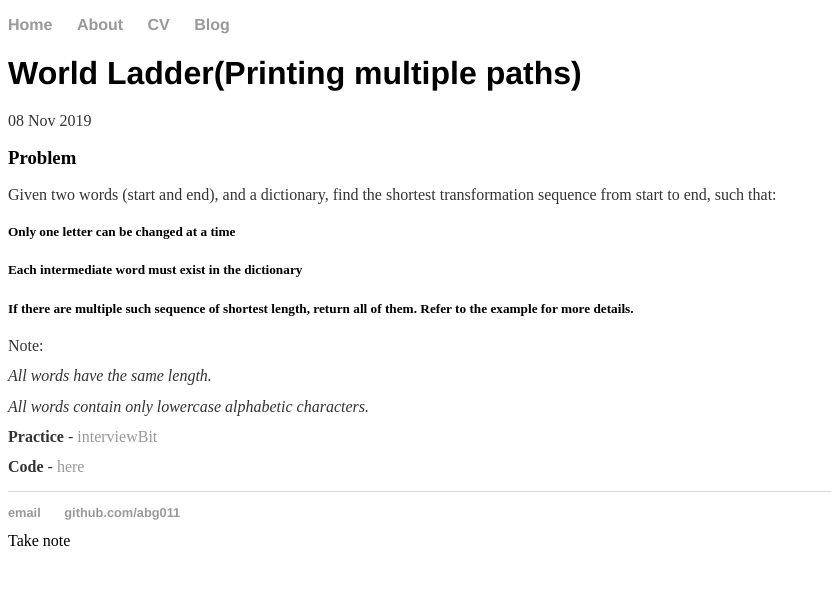
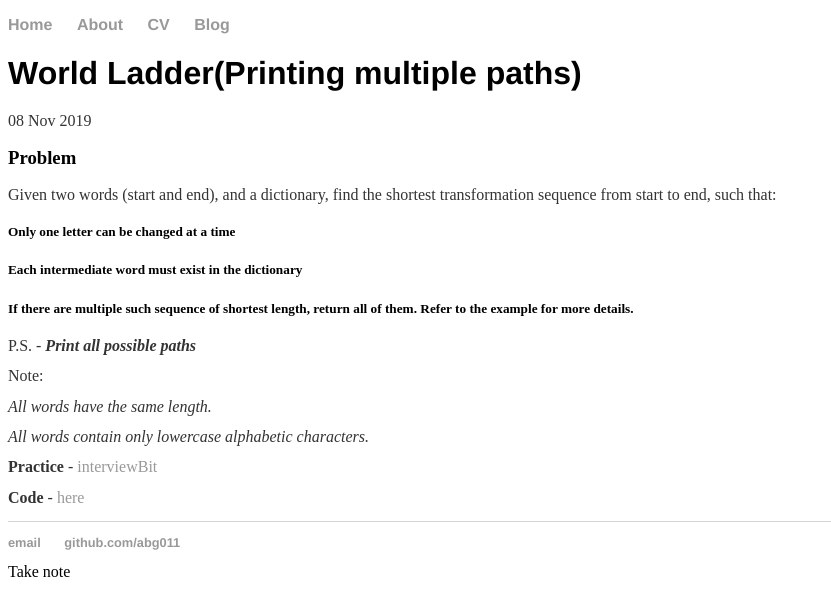
Before and after one commit to abhigupta543/abg011.github.io, a Jekyll site: the page built from _posts/2019-11-08-World-Ladder.md, in a window 1280 px wide. Shown: the top 616 px of the page, without its empty margins (0-831 px from the left). Built offline with Jekyll 4.4.1, drawn with Linux system fonts in a browser that asks for light colours.

Commit message:
Update 2019-11-08-World-Ladder.md

```diff
--- a/_posts/2019-11-08-World-Ladder.md
+++ b/_posts/2019-11-08-World-Ladder.md
@@ -11,6 +11,8 @@ Given two words (start and end), and a dictionary, find the shortest transformat
 ##### Each intermediate word must exist in the dictionary
 ##### If there are multiple such sequence of shortest length, return all of them. Refer to the example for more details.
 
+P.S. - **_Print all possible paths_**
+
 Note:
 
 _All words have the same length._
```
